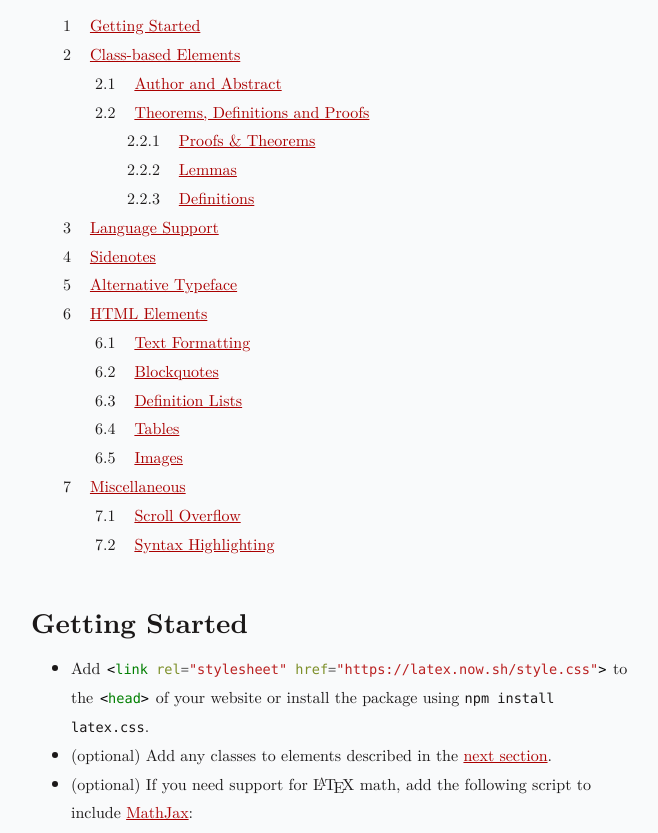
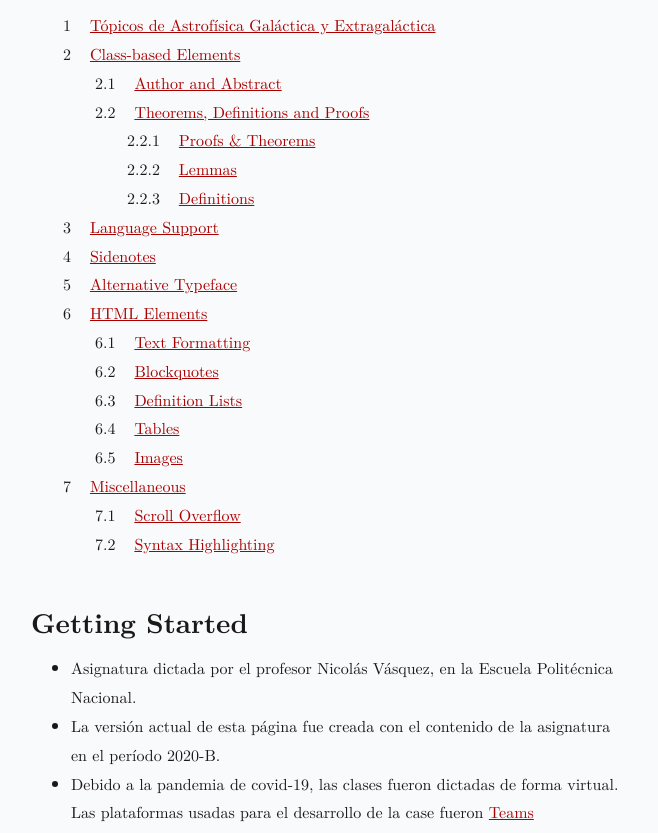
Before and after one commit to Sekilloda/astrofisica-2020-b, a plain HTML site: page index.html in a window 1280 px wide. Shown: the part 554-1387 px from the top of the page, without its empty margins (309-967 px from the left). Drawn offline with nearby package versions, Linux system fonts and the light colour scheme.

Commit message:
Increment

```diff
--- a/index.html
+++ b/index.html
@@ -47,7 +47,7 @@
   <nav role="navigation" class="toc">
     <h2>Contenido</h2>
     <ol>
-      <li><a href="#getting-started">Getting Started</a></li>
+      <li><a href="#topicos">Tópicos de Astrofísica Galáctica y Extragaláctica</a></li>
       <li>
         <a href="#class-based-elements">Class-based Elements</a>
         <ol>
@@ -87,25 +87,17 @@
 
   <main>
     <article>
-      <h2 id="getting-started">Getting Started</h2>
+      <h2 id="topicos">Getting Started</h2>
       <ul>
         <li>
-          Add
-          <code class="language-html">&lt;link rel="stylesheet"
-              href="https://latex.now.sh/style.css"&gt;</code>
-          to the <code class="language-html">&lt;head&gt;</code> of your website or install the
-          package using <code>npm install latex.css</code>.
+          Asignatura dictada por el profesor Nicolás Vásquez, en la Escuela Politécnica Nacional.
         </li>
         <li>
-          (optional) Add any classes to elements described in the
-          <a href="#class-based-elements">next section</a>.
+          La versión actual de esta página fue creada con el contenido de la asignatura en el período 2020-B.
         </li>
         <li>
-          (optional) If you need support for
-          <span class="latex">L<span>a</span>T<span>e</span>X</span> math, add
-          the following script to include
-          <a href="https://www.mathjax.org/">MathJax</a>:
-          <pre><code class="language-html">&lt;script id="MathJax-script" async src="https://cdn.jsdelivr.net/npm/mathjax@3/es5/tex-mml-chtml.js"&gt;&lt;/script&gt;</code></pre>
+          Debido a la pandemia de covid-19, las clases fueron dictadas de forma virtual. Las plataformas usadas para el desarrollo de la case fueron
+            <a href="https://www.microsoft.com/en/microsoft-teams/group-chat-software">Teams</a>
         </li>
         <li>
           (optional) If you need syntax highlighting, add
```
Also changed, not shown: 1 other file.
